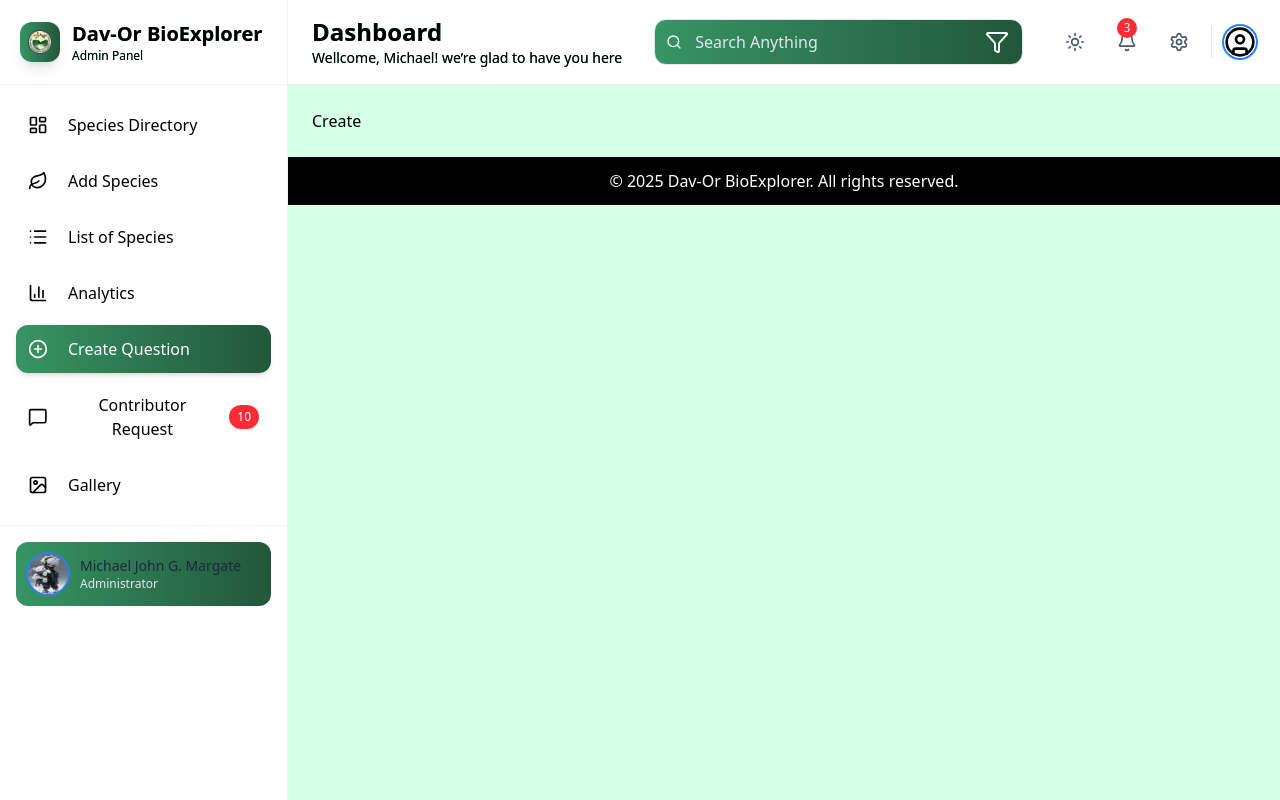
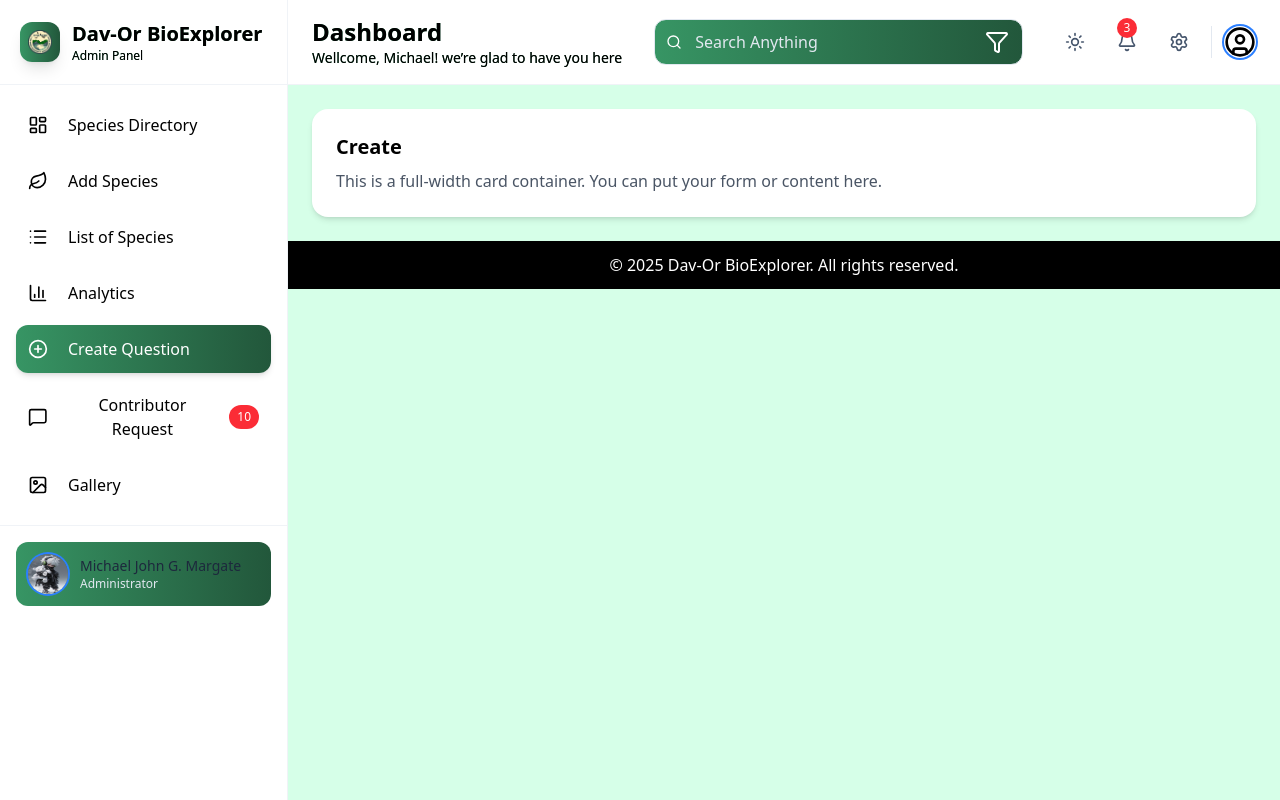
Before and after one commit to Miketzy/capstone-project, a React (Vite) app in the folder admin-contributor/: page / in a window 1280 px wide. Both pictures are taken after a click on the button "Create Question". Built offline with nearby package versions, Linux system fonts and the light colour scheme.

Commit message:
questtion-add

```diff
--- a/admin-contributor/src/admin-components/createQuest/Create.jsx
+++ b/admin-contributor/src/admin-components/createQuest/Create.jsx
@@ -2,9 +2,15 @@ import React from "react";
 
 function Create() {
   return (
-    <>
-      <div>Create</div>
-    </>
+    <div className="w-full">
+      <div className="w-full bg-white rounded-2xl shadow-md p-6">
+        <h2 className="text-xl font-semibold mb-2">Create</h2>
+        <p className="text-gray-600">
+          This is a full-width card container. You can put your form or content
+          here.
+        </p>
+      </div>
+    </div>
   );
 }
 
```
